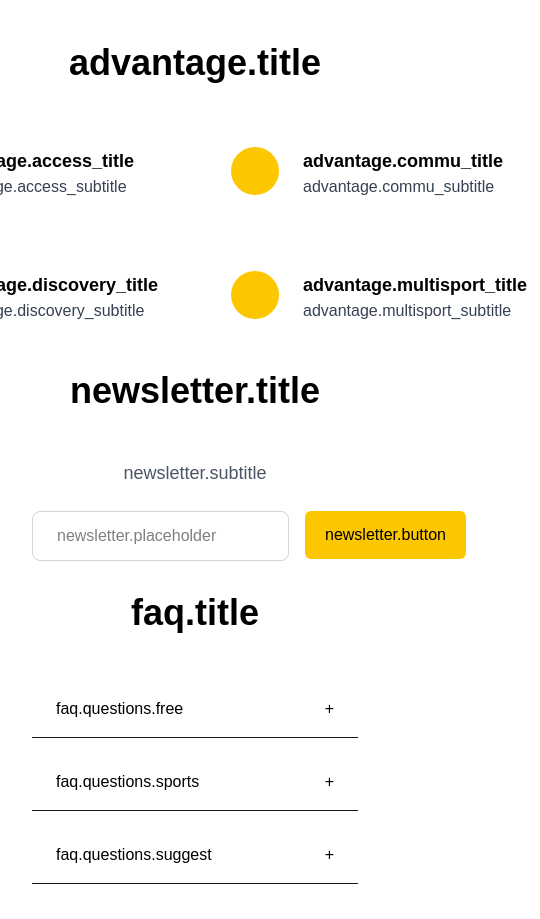
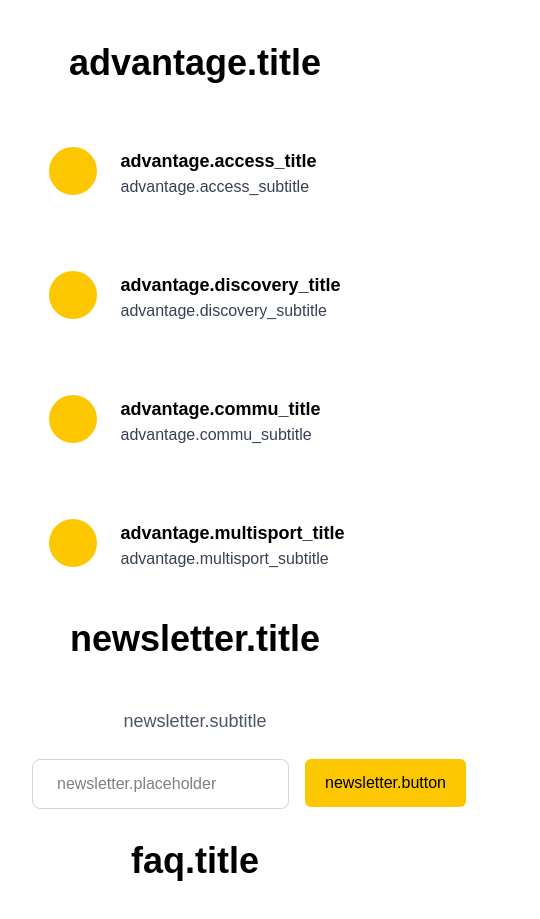
Before and after one commit to big-emotion/sport-app-landing, a Next.js app: page /en in a window 390 px wide. Shown: the part 3520-4439 px from the top of the page, 540 px wide, since content can reach past the window. Built offline with nearby package versions, Linux system fonts and the light colour scheme.

Commit message:
fix: fix responsive for advantages section

```diff
--- a/src/app/components/sections/Advantages.tsx
+++ b/src/app/components/sections/Advantages.tsx
@@ -48,7 +48,7 @@
         {t('title')}
       </motion.h2>
 
-      <div className="flex gap-10 items-center justify-center">
+      <div className="flex flex-col sm:flex-row gap-10 items-center justify-center">
         {[0, 1].map(col => (
           <div
             key={col}
```
